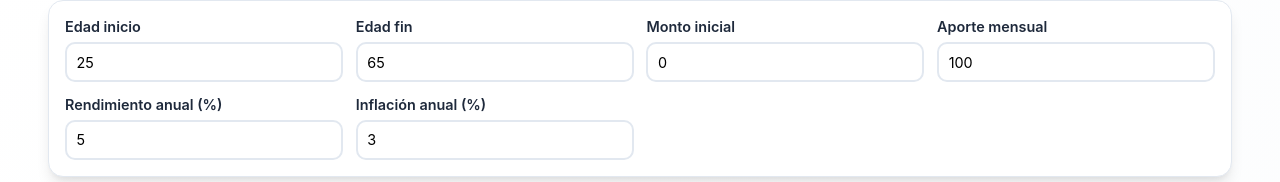
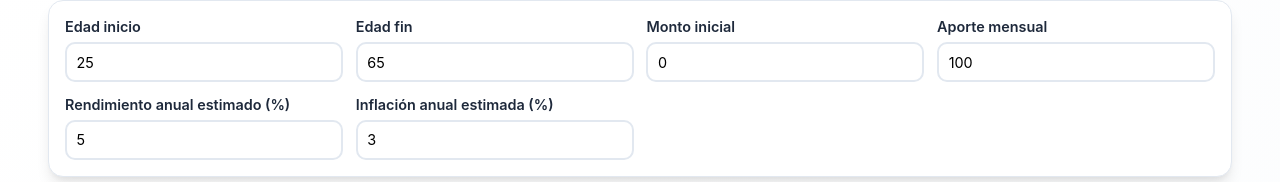
Before and after one commit to julianizrael/Calculadora_ahorro_dos, a plain HTML site: page index.html in a window 1280 px wide. Shown: the part 109-291 px from the top of the page. Drawn offline with nearby package versions, Linux system fonts and the light colour scheme.

Commit message:
Update index.html

```diff
--- a/index.html
+++ b/index.html
@@ -435,8 +435,8 @@
       ['Edad fin', 'edadFinBasico', 65],
       ['Monto inicial', 'montoInicialBasico', 0],
       ['Aporte mensual', 'aporteMensualBasico', 100],
-      ['Rendimiento anual (%)', 'rendimientoBasico', 5],
-      ['Inflación anual (%)', 'inflacionBasico', 3],
+      ['Rendimiento anual estimado (%)', 'rendimientoBasico', 5],
+      ['Inflación anual estimada (%)', 'inflacionBasico', 3],
     ];
 
     const camposAvanzado = [
```
